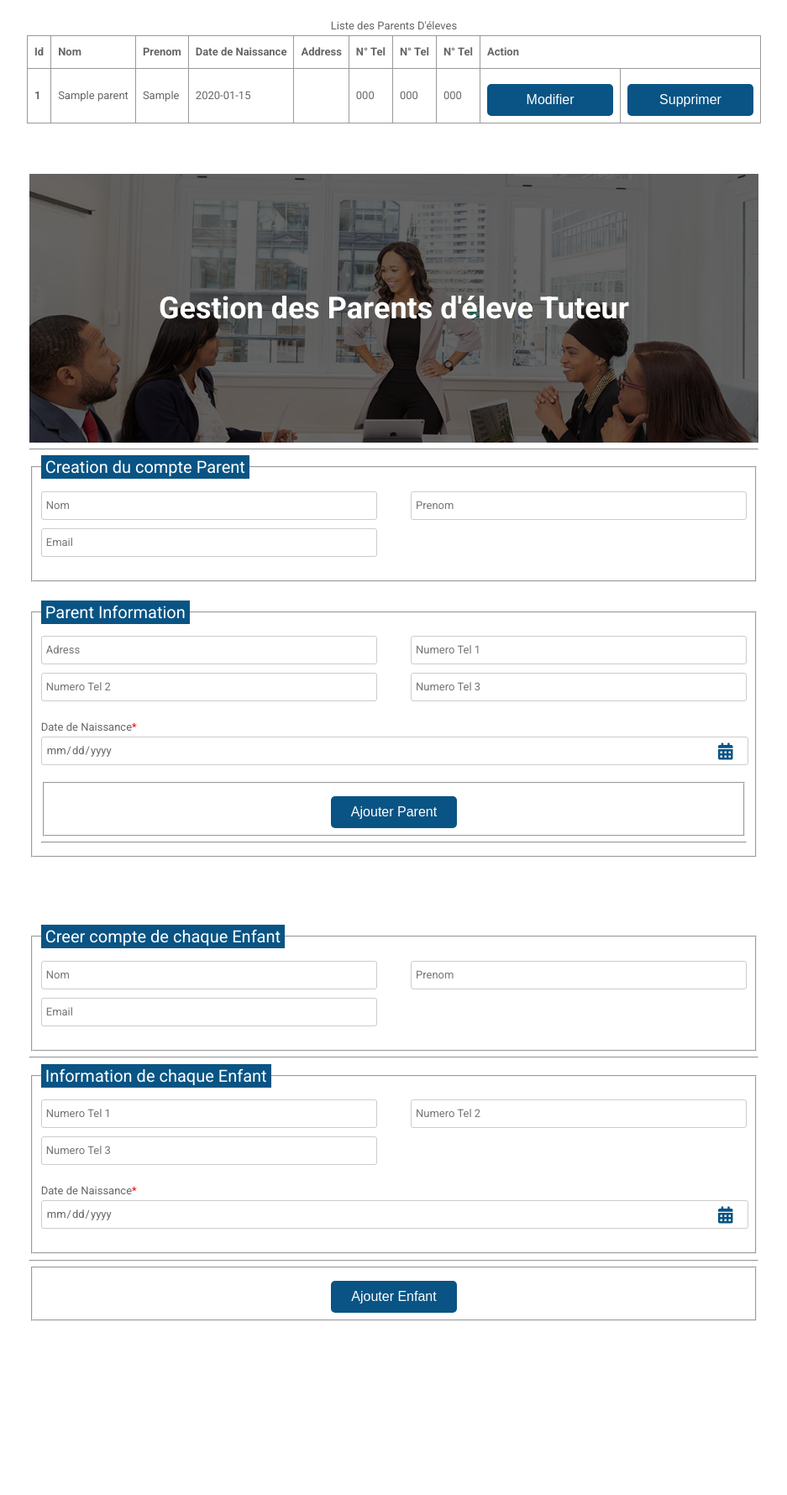
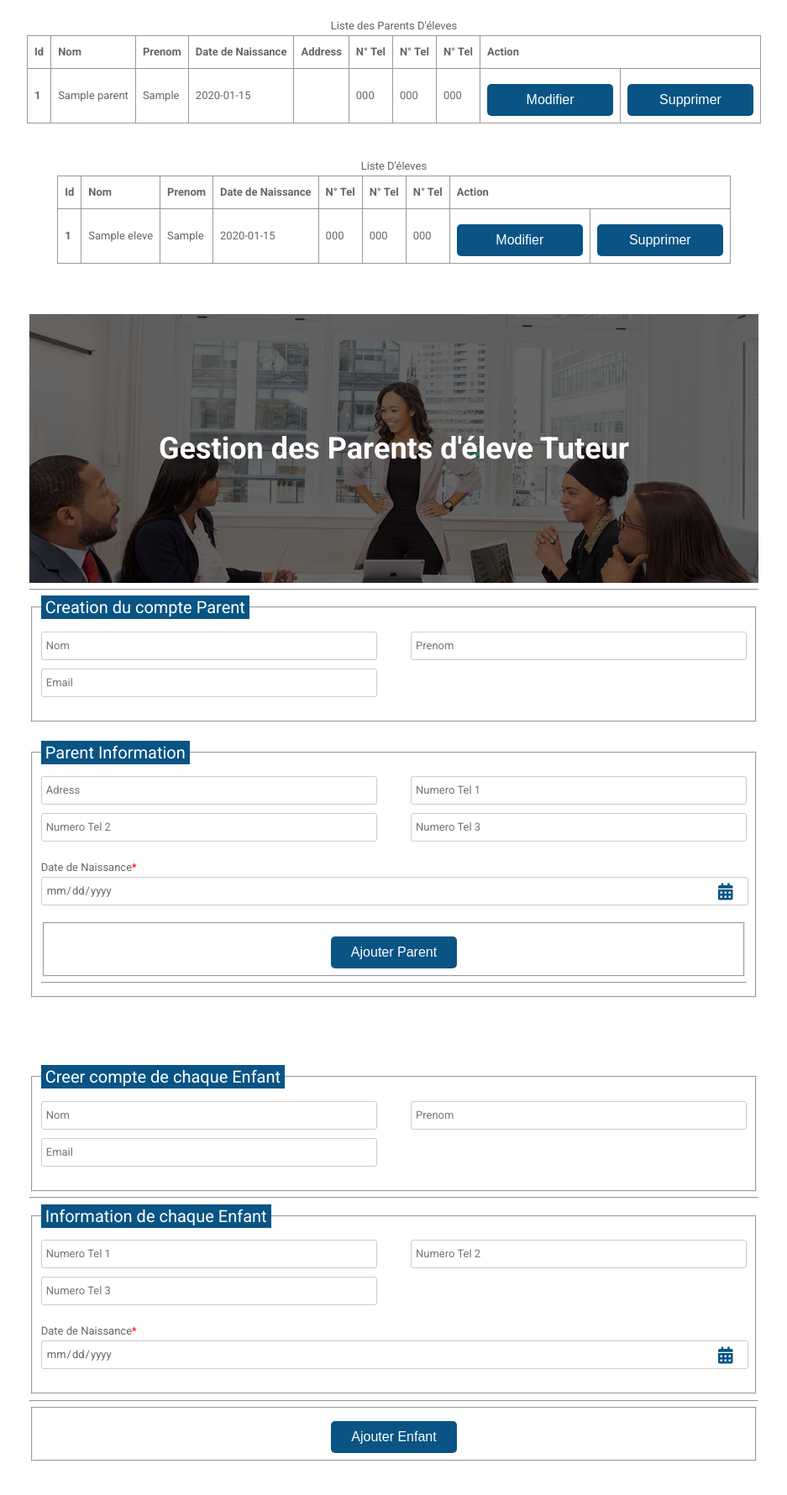
Before and after one commit to NohaNekamiche/E-school_Plateforme, a PHP site: page /pages/gestionParents.php in a window 1280 px wide. Shown: the whole page at 84% size, without its empty margins (171-1108 px from the left). Before the commit the page ends 1573 px from the top, so only its background shows below. Run offline with PHP 8.4, Linux system fonts and the light colour scheme; tables that the repository leaves empty hold one stand-in row (values such as "Sample post"); data that the repository does not hold is empty; some libraries are stand-ins or nearby versions.

Commit message:
afficher eleves

```diff
--- a/Controler/EleveCtrl.php
+++ b/Controler/EleveCtrl.php
@@ -12,5 +12,9 @@ class  EleveCtrl{
 
         eleve::addEvele($email,$nom,$prenom,$dateNais,$idParent,$idNiv,$numTel1,$numTel2,$numTel3);
     }
+
+    public function getAllEleves(){
+        return eleve::getAllEleves();
+    }
 }
 ?>
--- a/Model/eleve.php
+++ b/Model/eleve.php
@@ -12,5 +12,12 @@ class eleve{
         return model::getIdOfInsertElement($requete);
     }
 
+    public static function getAllEleves(){
+        model::connexion();
+        $requete="SELECT * From eleves";
+        $result=model::request($requete);
+        return $result;
+    }
+
 }
 ?>
--- a/pages/gestionParents.php
+++ b/pages/gestionParents.php
@@ -12,7 +12,6 @@ session_start();
   </head>
   <body>
     <div class="testbox">
-    <div >
       <table >
       <caption >Liste des Parents D'éleves</caption>
       <thead>
@@ -55,7 +54,48 @@ session_start();
 
       </table>
       </div>
-    </div>
+
+      <div class="testbox">
+      <table >
+      <caption >Liste D'éleves</caption>
+      <thead>
+      <th>Id</th>
+      <th>Nom</th>
+      <th>Prenom</th>
+      <th>Date de Naissance</th>
+      <th>N° Tel </th>
+      <th>N° Tel </th>
+      <th>N° Tel </th>
+      <th colspan="2">Action </th>
+     </thead>
+     <?php
+          require_once "../Controler/EleveCtrl.php";
+          $ctrl=new EleveCtrl();
+          $result1=$ctrl->getAllEleves();
+          foreach($result1 as $eleve){
+      ?>
+            <tr>
+            <th scope="row"> <?php  echo $eleve['id'];?></th>
+            <td> <?php  echo $eleve['nom'];?></td>
+            <td> <?php  echo $eleve['prenom'];?></td>
+            <td> <?php  echo $eleve['dateNais'];?></td>
+            <td> <?php  echo $eleve['NumTel1'];?></td>
+            <td> <?php  echo $eleve['NumTel2'];?></td>
+            <td> <?php  echo $eleve['NumTel3'];?></td>
+            <td> <a href="gestionParents.php?editEleve=<?php echo $eleve['id']?>"
+              ><button class="btn-block">Modifier</button></a>
+
+            </td>
+            <td>
+            <a href="gestionParents.php?deleteEleve=<?php echo $eleve['id']?>"
+              ><button class="btn-block">Supprimer</button></a>
+            </td>
+            </td>
+
+            </tr>
+      <?php }?>
+       </table>
+      </div>
     <?php
           require_once "../Vue/parentsVue.php";
           require_once '../Controler/EleveCtrl.php';
```
